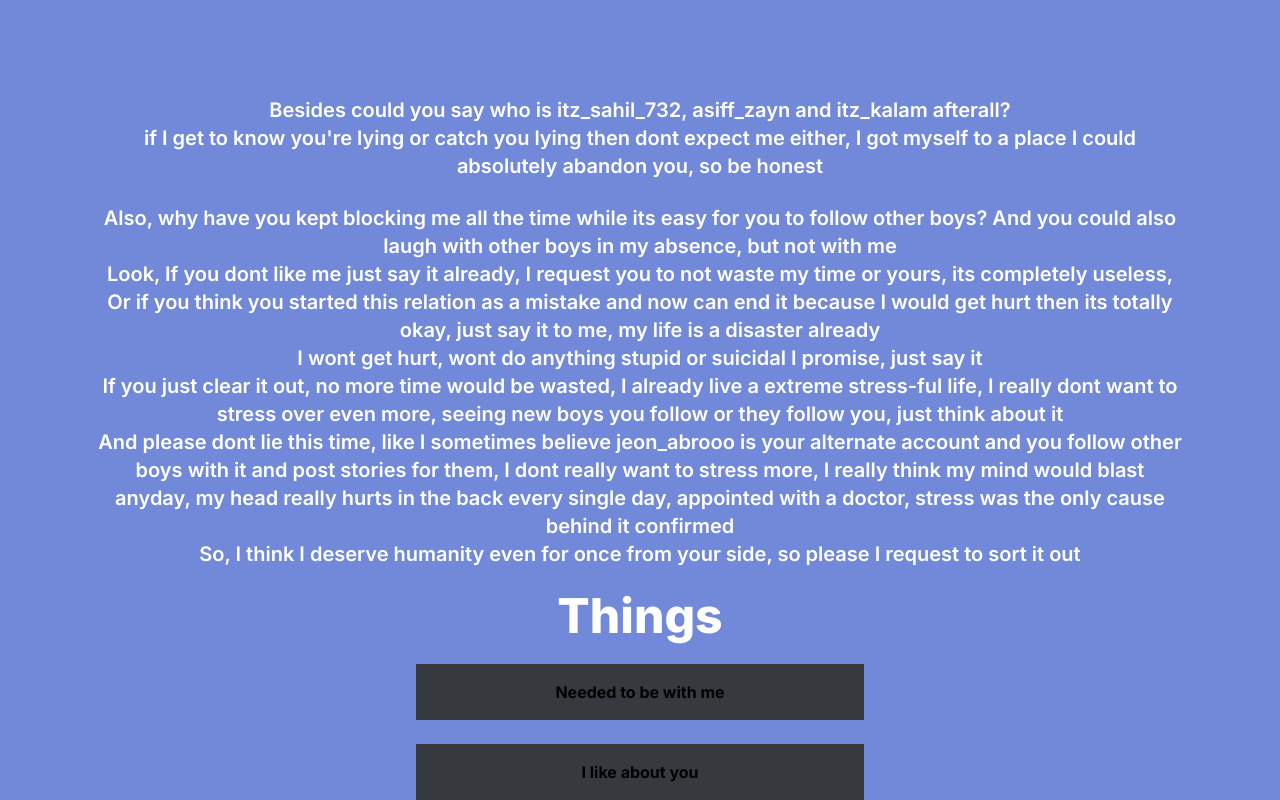
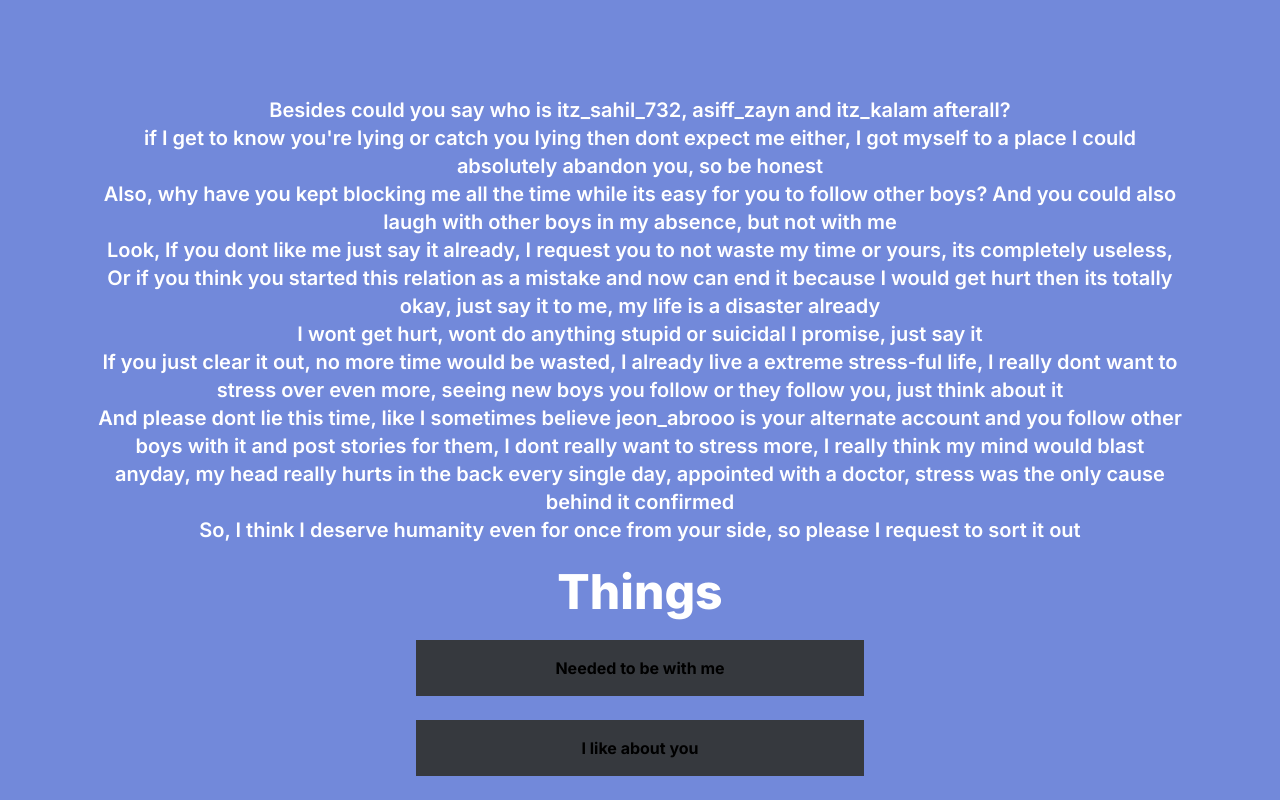
Before and after one commit to pixelDriftadv/tr, a Next.js app: page /things in a window 1280 px wide. Shown: the top 800 px of the page. Built offline with nearby package versions, Linux system fonts and the light colour scheme.

Commit message:
Update page.tsx

```diff
--- a/src/app/things/page.tsx
+++ b/src/app/things/page.tsx
@@ -5,8 +5,8 @@ const Page = () => {
   return (
     <main className="flex min-h-screen bg-[#7289da] flex-col items-center text-center space-y-6 p-24">
       <h1 className="text-white font-semibold text-xl">Besides could you say who is itz_sahil_732, asiff_zayn and itz_kalam afterall? <br/>
-      if I get to know {"you're"} lying or catch you lying then dont expect me either, I got myself to a place I could absolutely abandon you, so be honest</h1>
-      <h1 className="text-white font-semibold text-xl">Also, why have you kept blocking me all the time while its easy for you to follow other boys? And you could also laugh with other boys in my absence, but not with me<br/>
+      if I get to know {"you're"} lying or catch you lying then dont expect me either, I got myself to a place I could absolutely abandon you, so be honest<br/>
+     Also, why have you kept blocking me all the time while its easy for you to follow other boys? And you could also laugh with other boys in my absence, but not with me<br/>
        Look, If you dont like me just say it already, I request you to not waste my time or yours, its completely useless, <br/>
         Or if you think you started this relation as a mistake and now can end it because I would get hurt then its totally okay, just say it to me, my life is a disaster already <br/>
         I wont get hurt, wont do anything stupid or suicidal I promise, just say it <br/>
```
